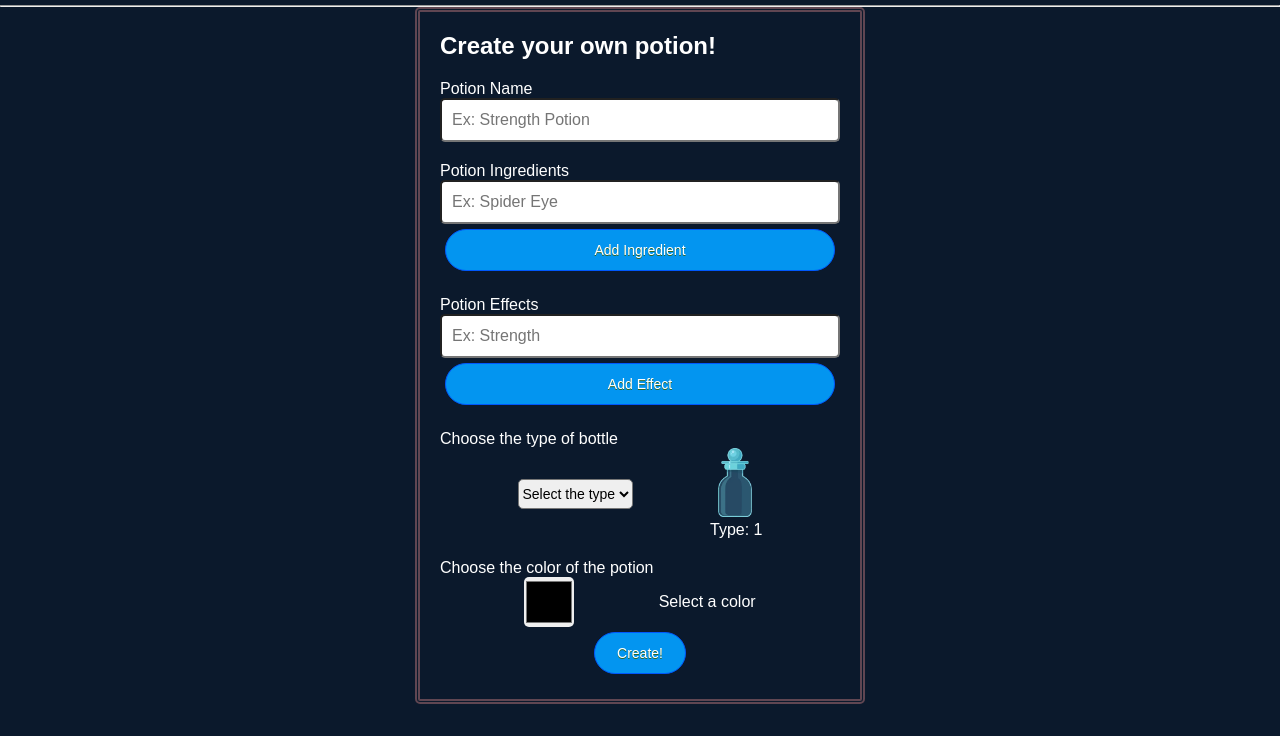
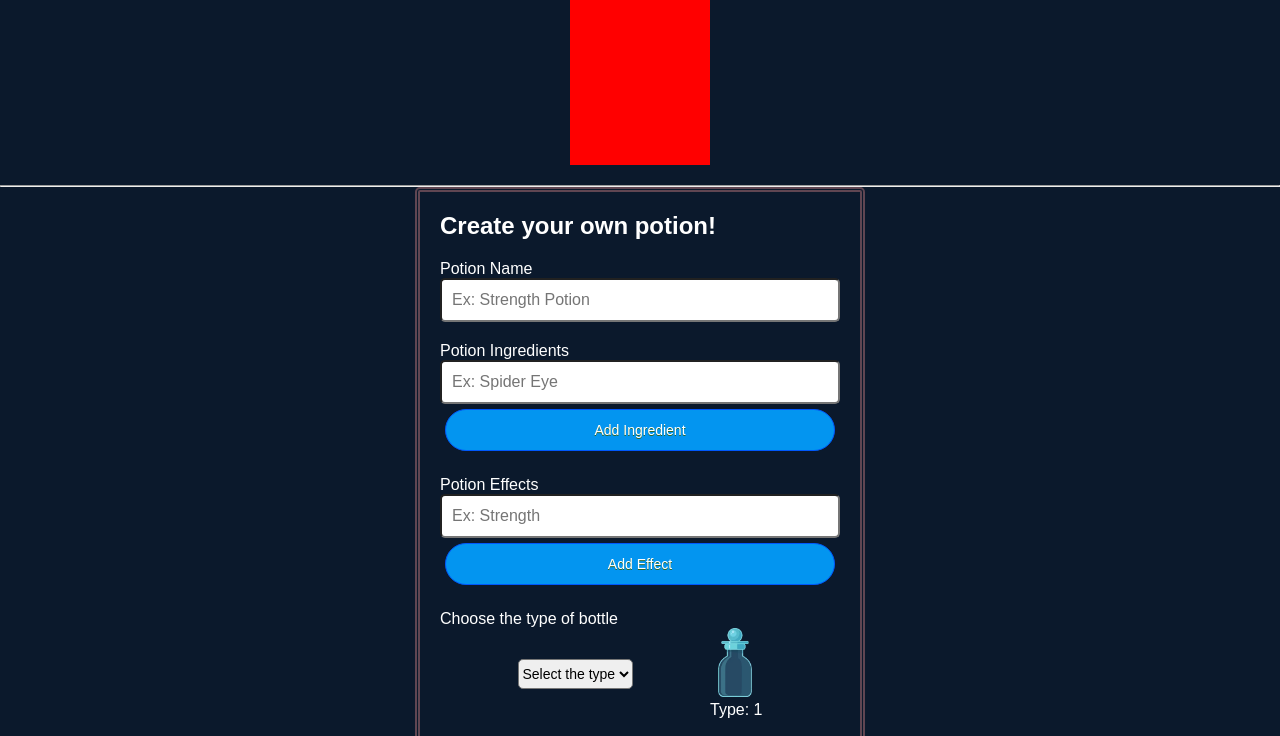
Before and after one commit to oFelpex/potion-maker, a website: page index.html in a window 1280 px wide. Shown: the part 72-808 px from the top of the page. Drawn offline with Linux system fonts and the light colour scheme.

Commit message:
✨ Start to make the card design

```diff
--- a/index.html
+++ b/index.html
@@ -9,10 +9,12 @@
   <body>
     <header id="header">
       <h1>Take a look at the potions already made</h1>
+      <section id="potion-showcase">
+        <div class="potion-card"></div>
+      </section>
     </header>
+    <hr />
     <main>
-      <section id="potion-showcase"></section>
-      <hr />
       <section id="potion-creator">
         <div id="form-container">
           <h2>Create your own potion!</h2>
--- a/style.css
+++ b/style.css
@@ -42,6 +42,7 @@ button {
 }
 #header {
   padding: 20px;
+  flex-direction: column;
 }
 
 #header,
@@ -49,6 +50,14 @@ button {
   display: flex;
   align-items: center;
   justify-content: center;
+}
+
+#potion-showcase {
+}
+.potion-card {
+  height: 180px;
+  background-color: red;
+  width: 140px;
 }
 
 #form-container {
```
